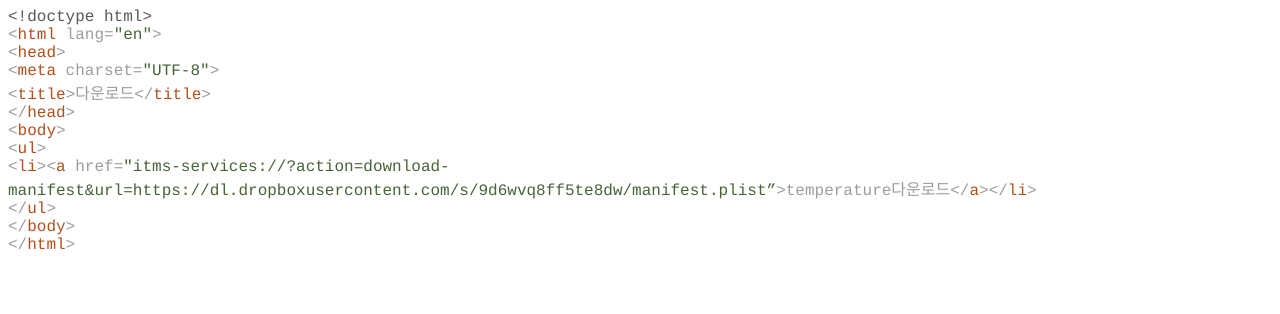
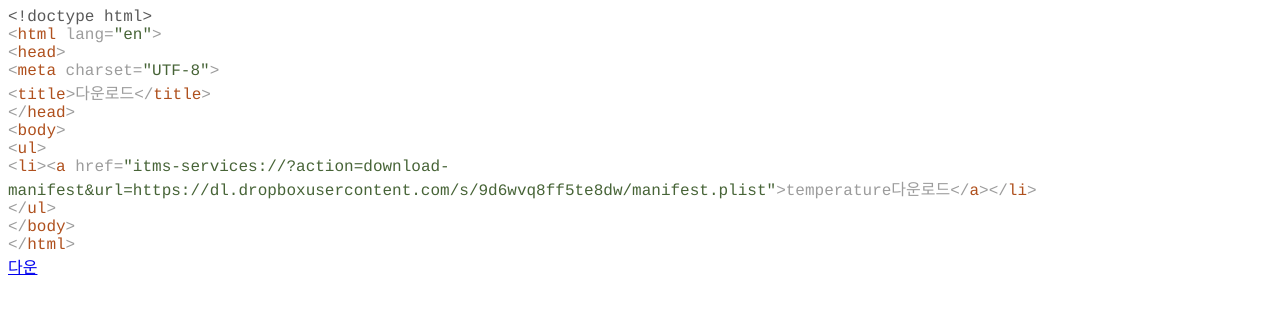
Before and after one commit to getBingsoo/getBingsoo.github.io, a Jekyll site: the page download.html, which Jekyll copies as it is, in a window 1280 px wide. Shown: the top 314 px of the page. Built offline with Jekyll 4.4.1, drawn with Linux system fonts in a browser that asks for light colours.

Commit message:
주소수정

```diff
--- a/download.html
+++ b/download.html
@@ -27,9 +27,11 @@
 <p class="p3"><span class="s4">&lt;/</span><span class="s1">head</span><span class="s4">&gt;</span></p>
 <p class="p3"><span class="s4">&lt;</span><span class="s1">body</span><span class="s4">&gt;</span></p>
 <p class="p2"><span class="s1">&lt;</span><span class="s2">ul</span><span class="s1">&gt;</span></p>
-<p class="p4"><span class="s4">&lt;</span><span class="s2">li</span><span class="s4">&gt;&lt;</span><span class="s2">a</span><span class="s4"> href=</span><span class="s1">"itms-services://?action=download-manifest&amp;url=https://dl.dropboxusercontent.com/s/9d6wvq8ff5te8dw/manifest.plist”</span><span class="s4">&gt;temperature</span><span class="s5">다운로드</span><span class="s4">&lt;/</span><span class="s2">a</span><span class="s4">&gt;&lt;/</span><span class="s2">li</span><span class="s4">&gt;</span></p>
+<p class="p4"><span class="s4">&lt;</span><span class="s2">li</span><span class="s4">&gt;&lt;</span><span class="s2">a</span><span class="s4"> href=</span><span class="s1">"itms-services://?action=download-manifest&amp;url=https://dl.dropboxusercontent.com/s/9d6wvq8ff5te8dw/manifest.plist"</span><span class="s4">&gt;temperature</span><span class="s5">다운로드</span><span class="s4">&lt;/</span><span class="s2">a</span><span class="s4">&gt;&lt;/</span><span class="s2">li</span><span class="s4">&gt;</span></p>
 <p class="p2"><span class="s1">&lt;/</span><span class="s2">ul</span><span class="s1">&gt;</span></p>
 <p class="p3"><span class="s4">&lt;/</span><span class="s1">body</span><span class="s4">&gt;</span></p>
 <p class="p3"><span class="s4">&lt;/</span><span class="s1">html</span><span class="s4">&gt;</span></p>
+<a href="itms-services://?action=download-manifest&amp;url=https://dl.dropboxusercontent.com/s/9d6wvq8ff5te8dw/manifest.plist">다운</a>
+
 </body>
 </html>
```
